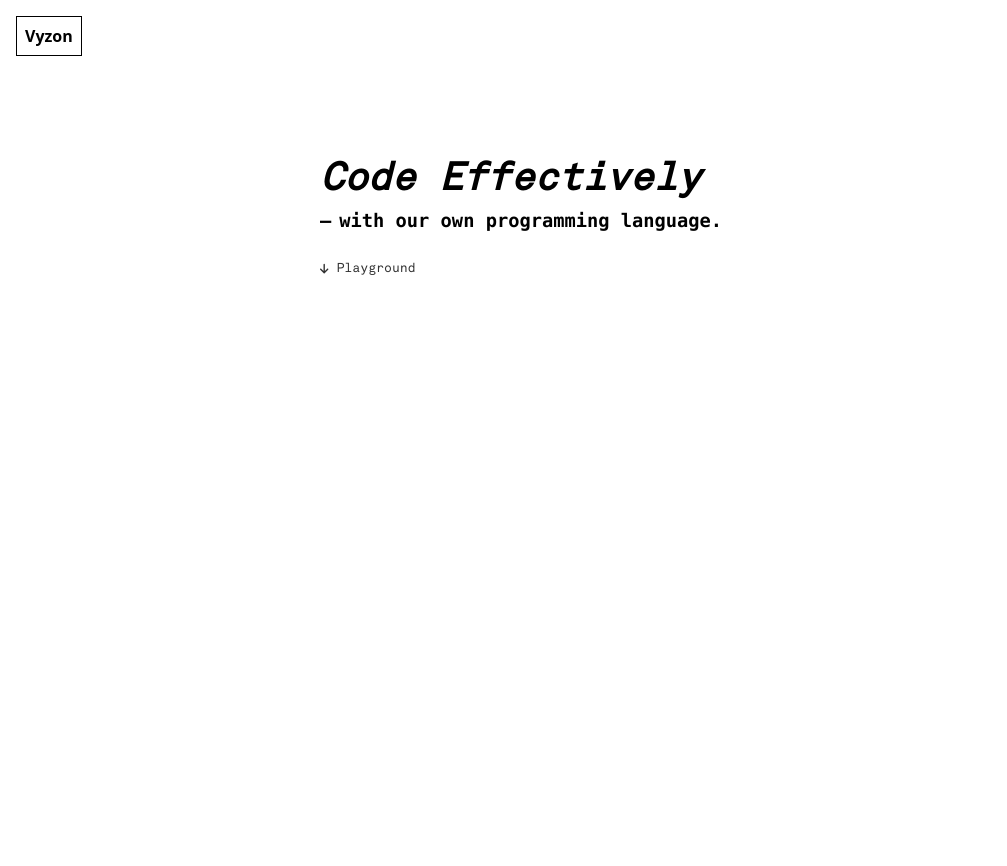
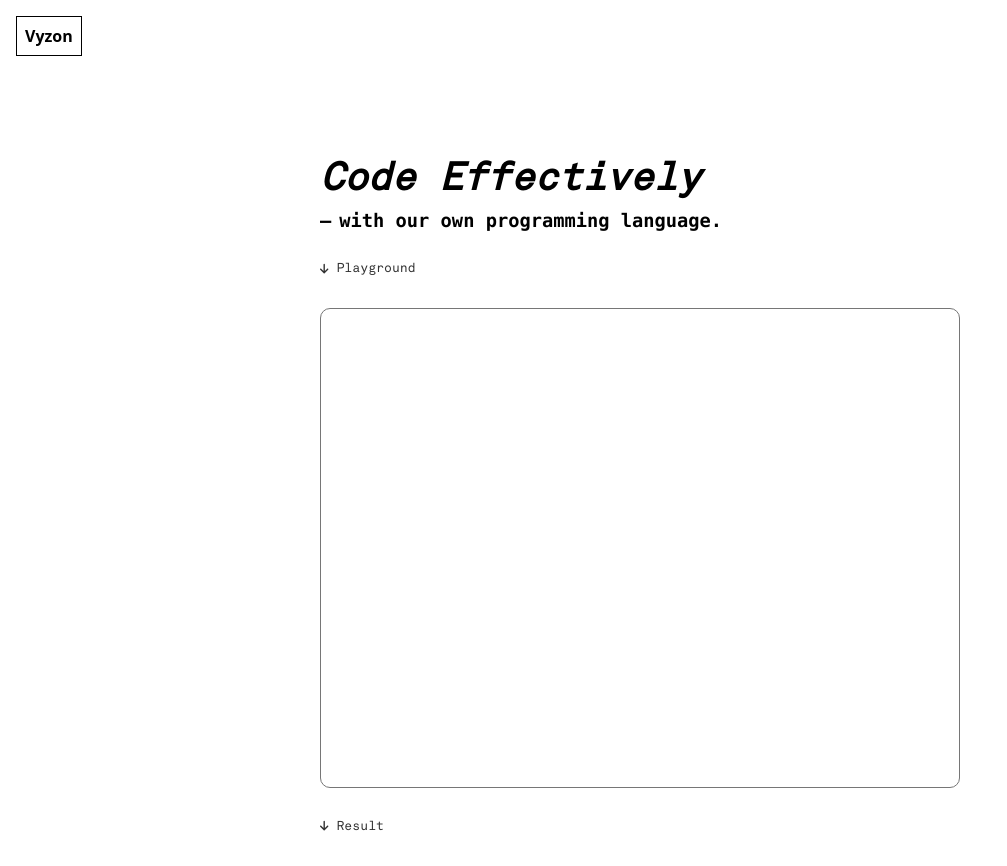
Before and after one commit to yash7xm/Vyzon_UI, a React (Vite) app: page / in a window 1280 px wide. Shown: the whole page, without its empty margins (0-1007 px from the left). Before the commit the page ends 800 px from the top, so only its background shows below. Built offline with nearby package versions, Linux system fonts and the light colour scheme.

Commit message:
playground update

```diff
--- a/src/components/App.jsx
+++ b/src/components/App.jsx
@@ -2,6 +2,7 @@ import '../styles/App.css'
 import Header from './Header'
 import Main from './Main'
 import Label from './Label'
+import Playground from './Playground'
 
 function App() {
   return (
@@ -10,6 +11,8 @@ function App() {
       <div className="inner-container">
         <Main />
         <Label heading={'Playground'} />
+        <Playground />
+        <Label heading={'Result'} />
       </div>
     </div>
   )
--- a/src/components/Label.jsx
+++ b/src/components/Label.jsx
@@ -1,6 +1,7 @@
 import { FontAwesomeIcon } from '@fortawesome/react-fontawesome'
 import { faArrowDown } from '@fortawesome/free-solid-svg-icons'
 import '../styles/Label.css'
+import PropTypes from 'prop-types'
 
 export default function Label({ heading }) {
     return (
@@ -12,3 +13,7 @@ export default function Label({ heading }) {
         </div>
     )
 }
+
+Label.propTypes = {
+    heading: PropTypes.string
+}
--- /dev/null
+++ b/src/components/Playground.jsx
@@ -0,0 +1,9 @@
+import '../styles/Playground.css'
+
+export default function Playground() {
+    return (
+        <div className="playground">
+            <textarea name="" id="codeArea" cols="30" rows="10"></textarea>
+        </div>
+    )
+}
--- a/src/styles/Label.css
+++ b/src/styles/Label.css
@@ -5,7 +5,7 @@
 
 .label {
     display: flex;
-    margin-top: 2rem;
+    margin: 2rem 0;
     align-items: center;
     justify-content: start;
     opacity: 0.8;
--- /dev/null
+++ b/src/styles/Playground.css
@@ -0,0 +1,11 @@
+.playground {
+    display: flex;
+    width: 100%;
+    height: 60vh;
+}
+
+#codeArea {
+    flex-grow: 1;
+    resize: none;
+    border-radius: 10px;
+}
```
